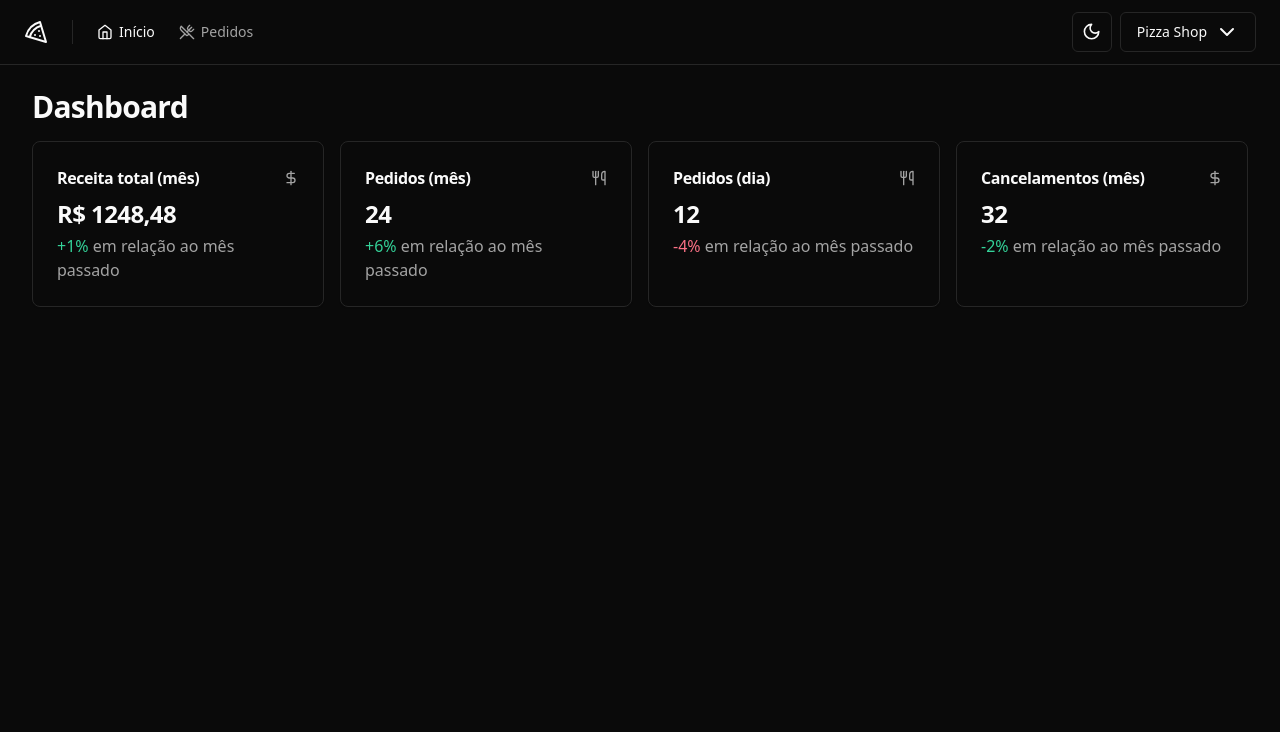
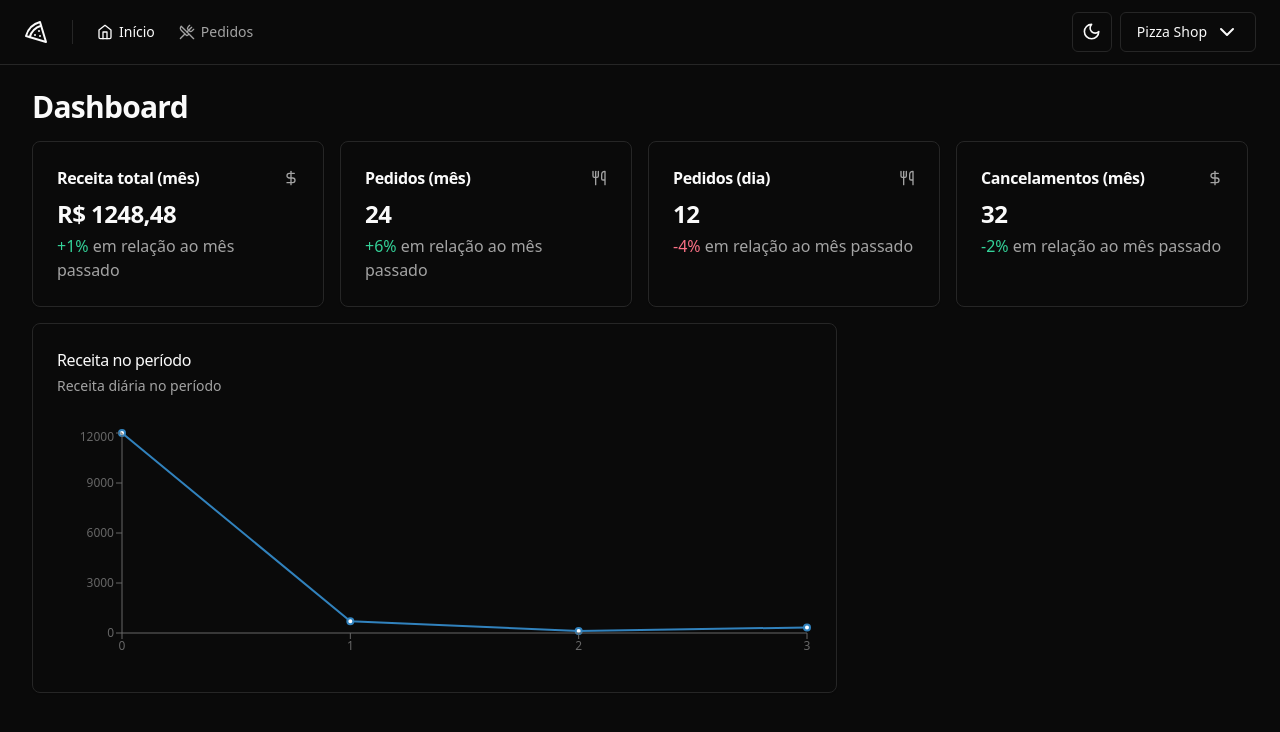
Before and after one commit to thealdoamati/Delivery-Dashboards, a React (Vite) app: page / in a window 1280 px wide. Shown: the top 732 px of the page. Built offline with nearby package versions, Linux system fonts and the light colour scheme.

Commit message:
recharts

```diff
--- a/package.json
+++ b/package.json
@@ -30,6 +30,7 @@
     "react-helmet-async": "^2.0.5",
     "react-hook-form": "^7.52.2",
     "react-router-dom": "^6.21.0",
+    "recharts": "^2.12.7",
     "shadcn-ui": "^0.8.0",
     "sonner": "^1.5.0",
     "sort-by": "^1.2.0",
--- a/src/pages/app/dashboard/dashboard.tsx
+++ b/src/pages/app/dashboard/dashboard.tsx
@@ -3,6 +3,7 @@ import { MonthRevenueCard } from './month-revenue-card'
 import { MonthOrdersAmountCard } from './month-orders-amount-card'
 import { DayOrdersAmountCard } from './day-orders-amount'
 import { MonthCanceledOrdersAmountCard } from './month-canceled-orders-amount-card copy'
+import { RevenueChart } from './revenue-chart'
 
 export function Dashboard() {
   return (
@@ -16,6 +17,10 @@ export function Dashboard() {
           <DayOrdersAmountCard />
           <MonthCanceledOrdersAmountCard />
         </div>
+
+        <div className='grid grid-cols-9 gap-4'>
+          <RevenueChart />
+        </div>
       </div>
     </>
   )
--- /dev/null
+++ b/src/pages/app/dashboard/revenue-chart.tsx
@@ -0,0 +1,49 @@
+import {
+  Card,
+  CardContent,
+  CardDescription,
+  CardHeader,
+  CardTitle,
+} from "@/components/ui/card";
+import {
+  ResponsiveContainer,
+  LineChart,
+  XAxis,
+  YAxis,
+  CartesianGrid,
+  Line,
+  Tooltip,
+} from "recharts";
+
+const data = [
+    { date: '10/12', revenue: 12000 },
+    { date: '11/12', revenue: 700 },
+    { date: '12/12', revenue: 123 },
+    { date: '13/12', revenue: 334 },
+]
+
+export function RevenueChart() {
+  return (
+    <>
+      <Card className="col-span-6">
+        <CardHeader className="flex-row items-center justify-between pb-8">
+          <div className="space-y-1">
+            <CardTitle className="text-base font-medium">
+              Receita no período
+            </CardTitle>
+            <CardDescription>Receita diária no período</CardDescription>
+          </div>
+        </CardHeader>
+        <CardContent>
+          <ResponsiveContainer width="100%" height={240}>
+            <LineChart data={data} style={{ fontSize: 12 }}>
+                <Line type="linear" strokeWidth={2} dataKey="revenue" />
+                <YAxis />
+                <XAxis />
+            </LineChart>
+          </ResponsiveContainer>
+        </CardContent>
+      </Card>
+    </>
+  );
+}
```
Also changed, not shown: 1 other file (tests, documents, lock files or other folders).
